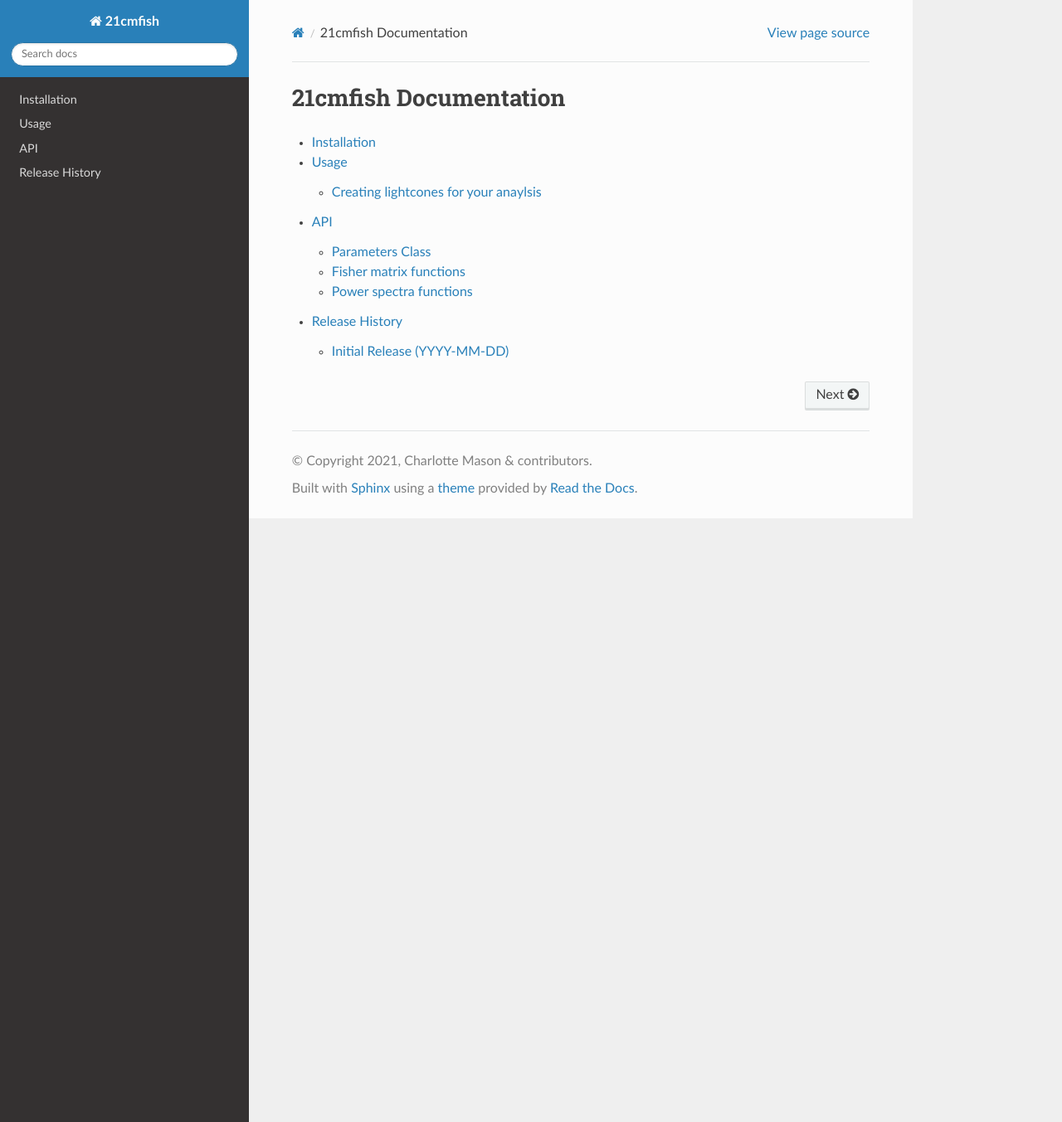
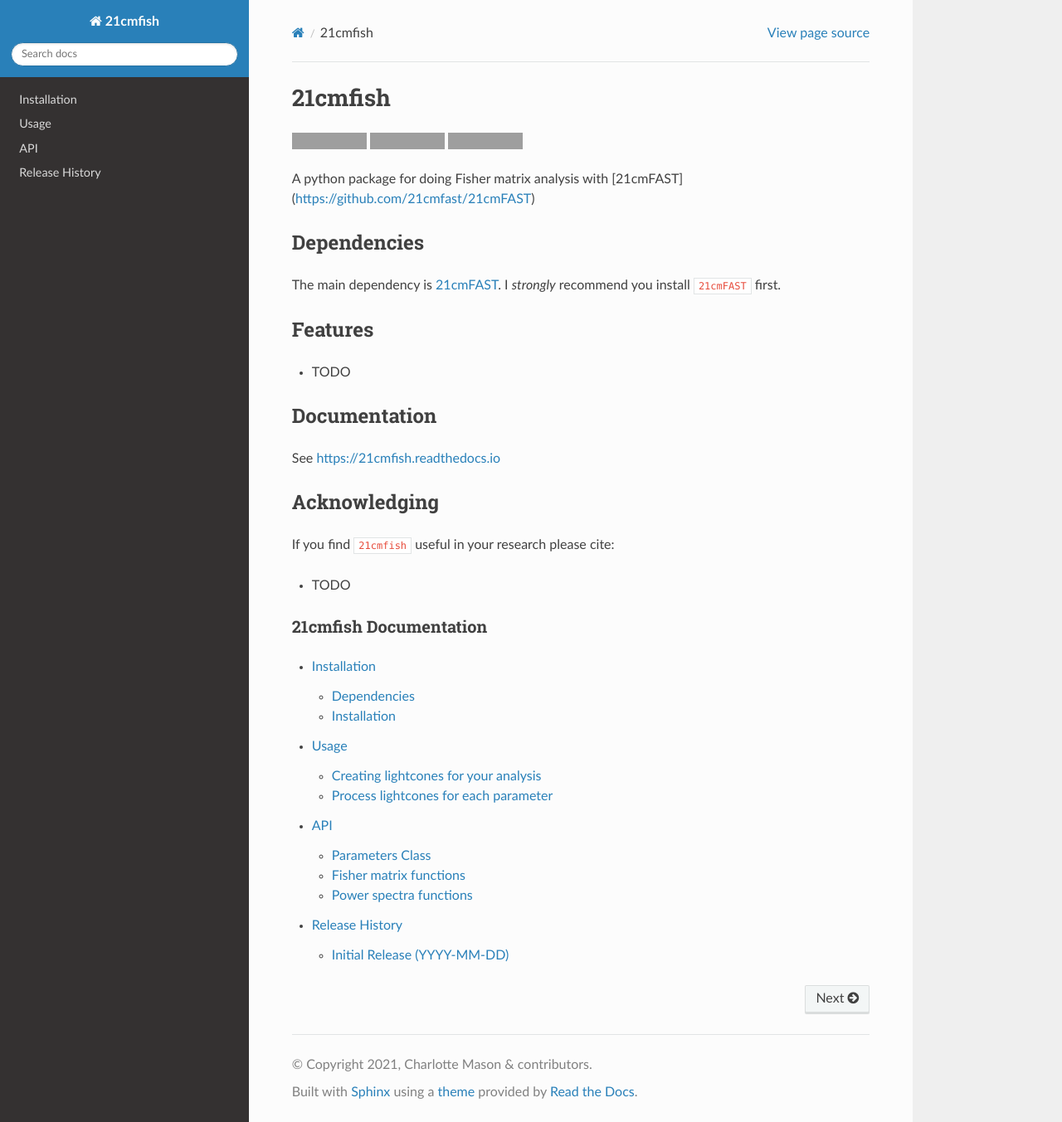
Before and after one commit to charlottenosam/21cmfish, a Sphinx documentation site: the page built from docs/source/index.rst, in a window 1280 px wide and 1353 px high. Shown: the whole window at 83% size. Built offline with Sphinx 7.4.7 and the Read the Docs theme 2.0.0, drawn with Linux system fonts in a browser that asks for light colours; grey boxes are pictures that could not be loaded.

Commit message:
docs include readme

```diff
--- /dev/null
+++ b/README.rst
@@ -0,0 +1,38 @@
+=========
+21cmfish
+=========
+
+.. image:: https://img.shields.io/travis/charlottenosam/21cmfish.svg
+        :target: https://travis-ci.com/charlottenosam/21cmfish
+        :alt: Pip
+.. image:: https://img.shields.io/pypi/v/21cmfish.svg
+        :target: https://pypi.python.org/pypi/21cmfish
+        :alt: Pip
+.. image:: https://readthedocs.org/projects/21cmfish/badge/?version=latest
+        :target: https://21cmfish.readthedocs.io/en/latest/?badge=latest
+        :alt: Documentation Status
+
+
+A python package for doing Fisher matrix analysis with [21cmFAST](https://github.com/21cmfast/21cmFAST)
+
+Dependencies
+------------
+The main dependency is `21cmFAST <https://github.com/21cmfast/21cmFAST/>`_.
+I *strongly* recommend you install ``21cmFAST`` first.
+
+Features
+---------
+
+* TODO
+
+Documentation
+--------------
+
+See https://21cmfish.readthedocs.io
+
+Acknowledging
+--------------
+
+If you find ``21cmfish`` useful in your research please cite:
+
+* TODO
--- a/docs/source/index.rst
+++ b/docs/source/index.rst
@@ -2,6 +2,8 @@
    sphinx-quickstart on Thu Jun 28 12:35:56 2018.
    You can adapt this file completely to your liking, but it should at least
    contain the root `toctree` directive.
+
+.. include:: readme.rst
 
 21cmfish Documentation
 ======================
--- /dev/null
+++ b/docs/source/readme.rst
@@ -0,0 +1 @@
+.. include:: ../../README.rst
```
Also changed, not shown: README.md (deleted, +0 -23 lines), docs/source/installation.rst (+13 -1 lines), docs/source/usage.rst (+17 -6 lines).
